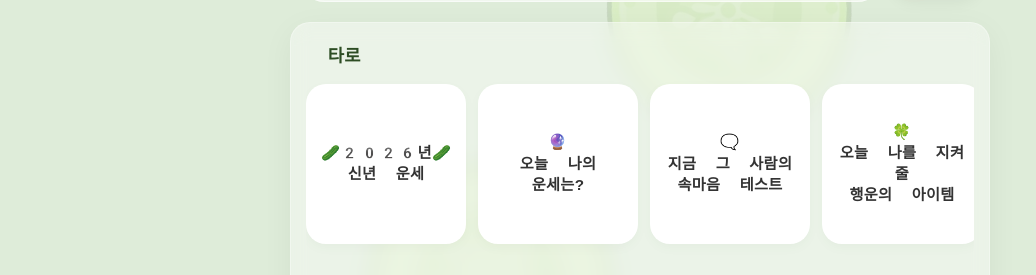
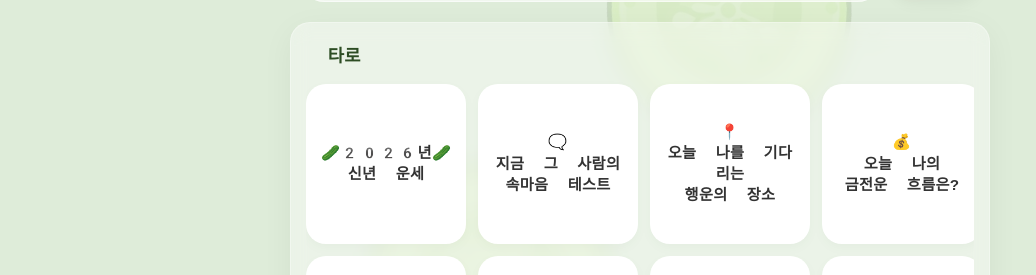
Before and after one commit to dahyeon777/pickle-test-nextjs, a Next.js app: page / in a window 1280 px wide. Shown: the part 478-753 px from the top of the page, without its empty margins (0-1036 px from the left). Built offline with nearby package versions, Linux system fonts and the light colour scheme; a web font is replaced by a local one.

Commit message:
Update: 타로도 두줄로 변경

```diff
--- a/src/app/FirstPage/page.module.css
+++ b/src/app/FirstPage/page.module.css
@@ -179,6 +179,12 @@
   margin-top: -12px;
   padding-bottom: 15px;
   -webkit-overflow-scrolling: touch;
+}
+
+.taroRow {
+  display: grid;
+  grid-template-rows: repeat(2, 1fr);
+  grid-auto-flow: column;
 }
 
 .testRow {
```
